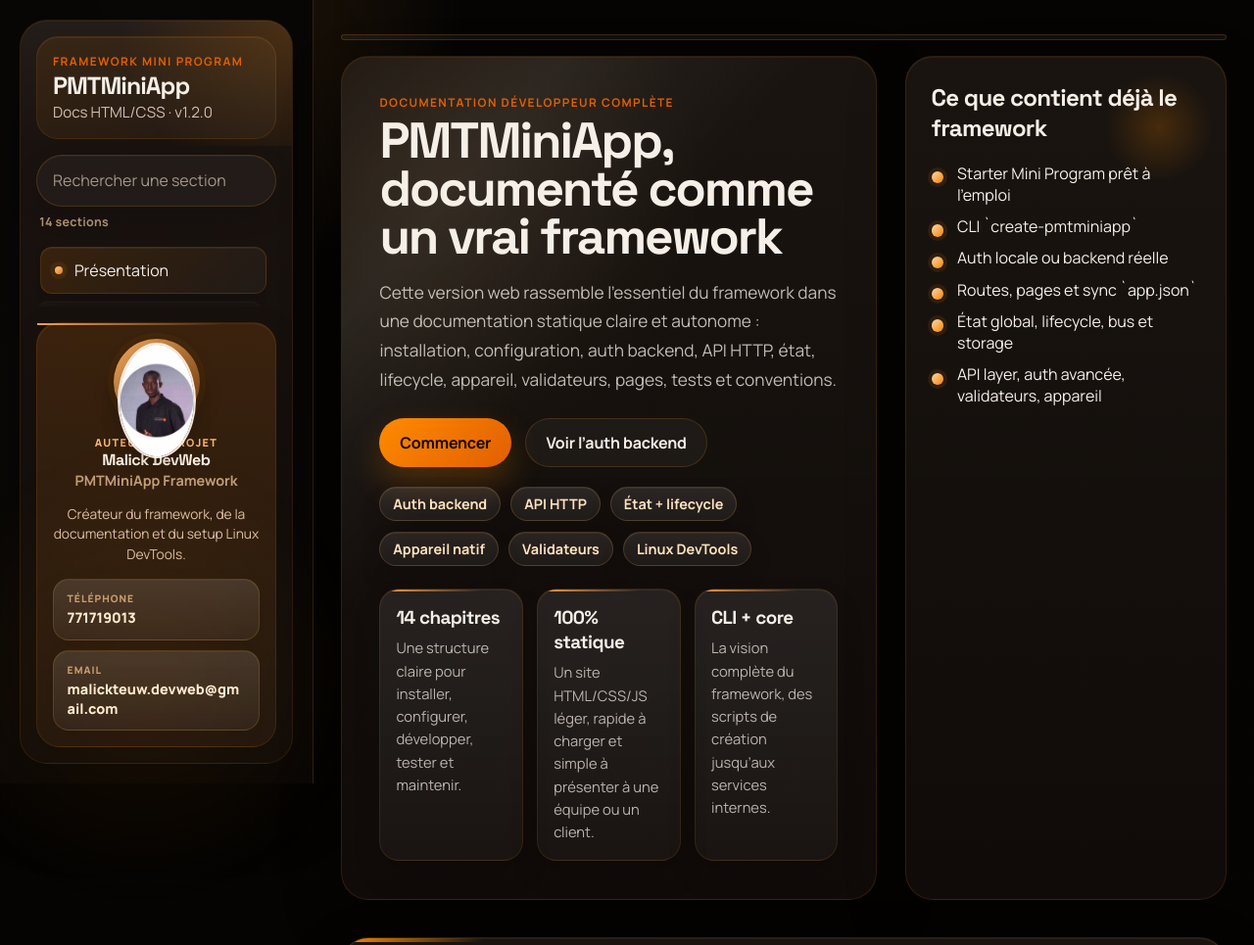
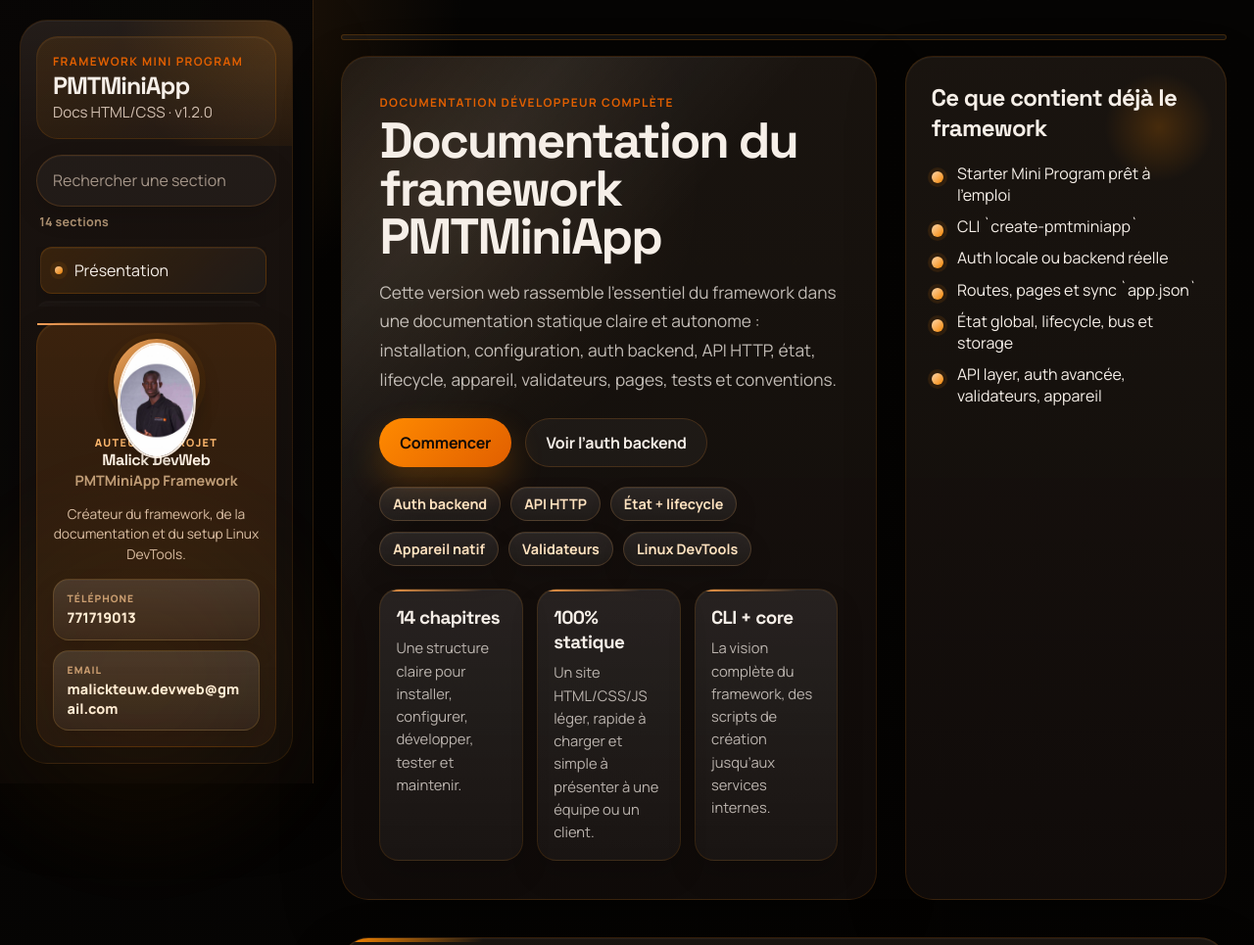
Before and after one commit to MalickDevWeb/PMTMiniApp-Framwork-, a plain HTML site: page index.html in a window 1280 px wide. Shown: the top 965 px of the page at 98% size. Drawn offline with Linux system fonts and the light colour scheme.

Commit message:
Update hero title wording

```diff
--- a/index.html
+++ b/index.html
@@ -82,7 +82,7 @@
       <header class="hero">
         <div class="hero__copy">
           <p class="eyebrow">Documentation développeur complète</p>
-          <h1>PMTMiniApp, documenté comme un vrai framework</h1>
+          <h1>Documentation du framework PMTMiniApp</h1>
           <p class="hero__lead">
             Cette version web rassemble l’essentiel du framework dans une documentation statique claire et autonome :
             installation, configuration, auth backend, API HTTP, état, lifecycle, appareil, validateurs, pages, tests et conventions.
```
